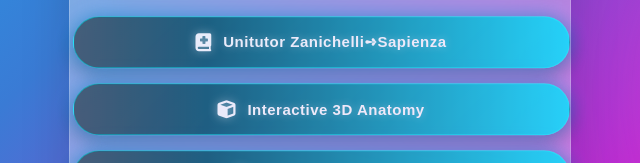
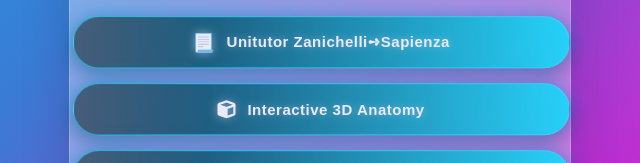
Before and after one commit to Entela53/archivio-medicina, a plain HTML site: page index.html in a window 1280 px wide. Shown: the part 612-775 px from the top of the page, 320-960 px from the left. Drawn offline with Linux system fonts and the light colour scheme.

Commit message:
Update index.html

```diff
--- a/index.html
+++ b/index.html
@@ -257,7 +257,7 @@ input#searchInput::placeholder {
 
     <div style="position: absolute; top: 0; left: -150%; width: 100%; height: 100%; background: linear-gradient(90deg, transparent, rgba(255,255,255,0.4), transparent); animation: dritaLeviz 2.8s infinite linear; z-index: 1;"></div>
 
-    <i class="fas fa-book-medical" style="color: white !important; font-size: 18px; margin-right: 12px; z-index: 2; text-shadow: 0 0 10px rgba(255,255,255,0.5);"></i>
+    <i style="color: white !important; font-size: 18px; margin-right: 12px; z-index: 2; text-shadow: 0 0 10px rgba(255,255,255,0.5); font-style: normal; ">📃</i>
     <span style="color: white !important; font-size: 15px !important; font-weight: 800 !important; text-transform: none !important; z-index: 2; font-family: sans-serif; letter-spacing: 0.5px; text-shadow: 0 0 8px rgba(255,255,255,0.4);">
         Unitutor Zanichelli➺Sapienza
     </span>
```
